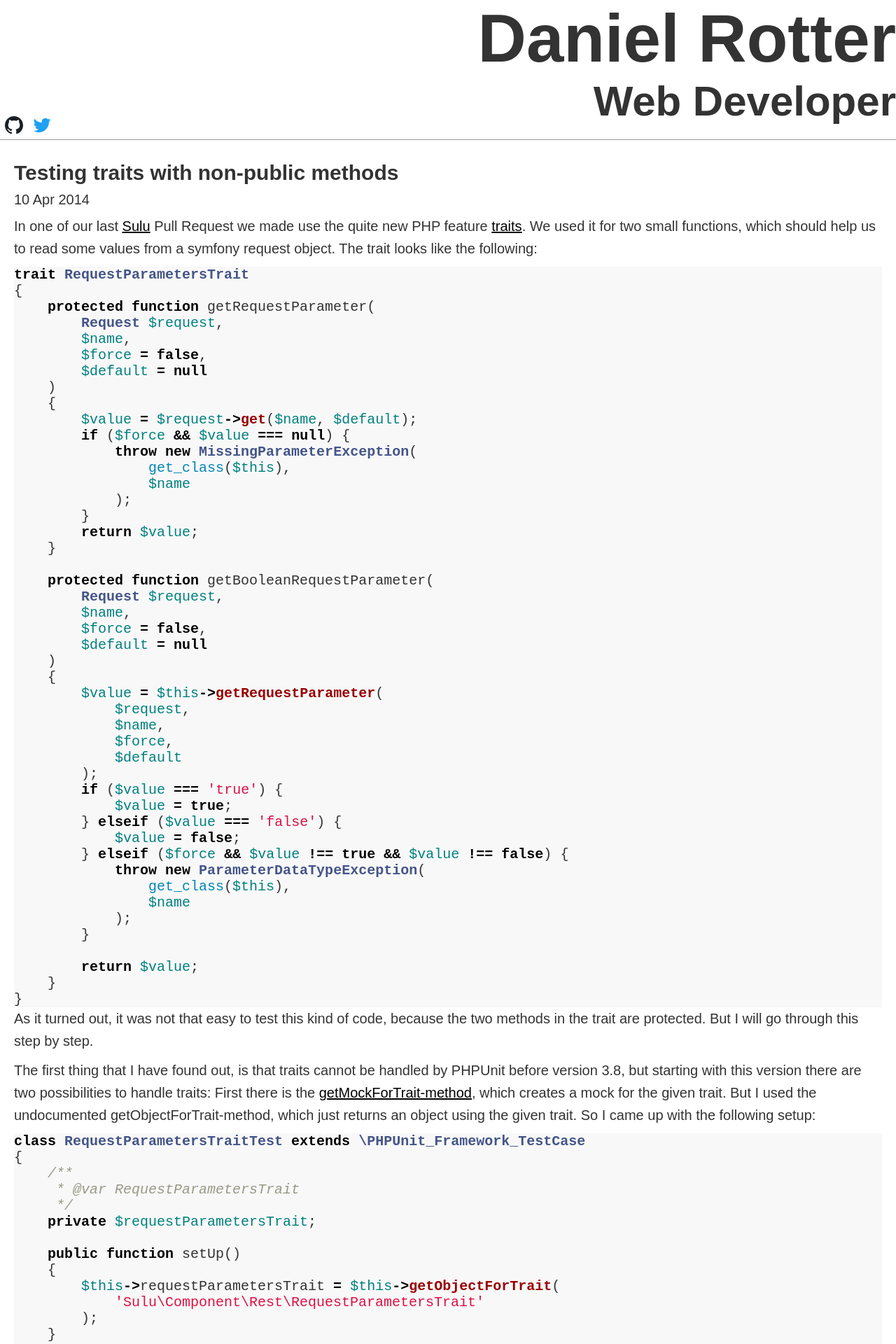
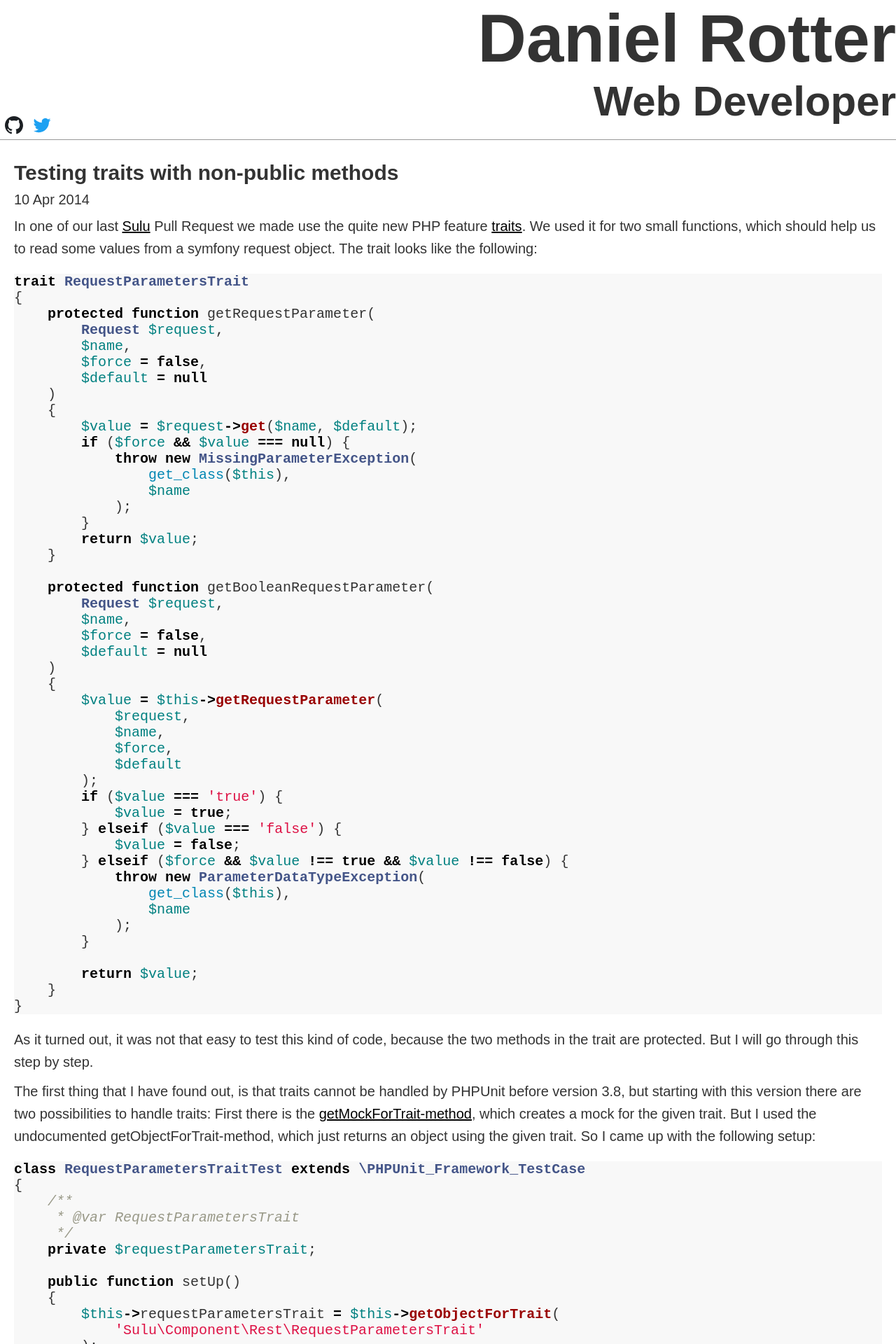
Before and after one commit to danrot/danrot.github.io, a Jekyll site: the page built from _posts/programming/2014-04-10-testing-traits-with-non-public-methods.md, in a window 1280 px wide. Shown: the top 1920 px of the page at 70% size. Built offline with Jekyll 4.4.1, drawn with Linux system fonts in a browser that asks for light colours; comment, search, counter and statistics services are not loaded.

Commit message:
Fix margin with code blocks

```diff
--- a/css/style.css
+++ b/css/style.css
@@ -95,3 +95,7 @@ h3 {
 .content .post .date {
     margin: -10px 0 10px 0;
 }
+
+.content .post .highlighter-rouge {
+    margin: 20px 0;
+}
```
